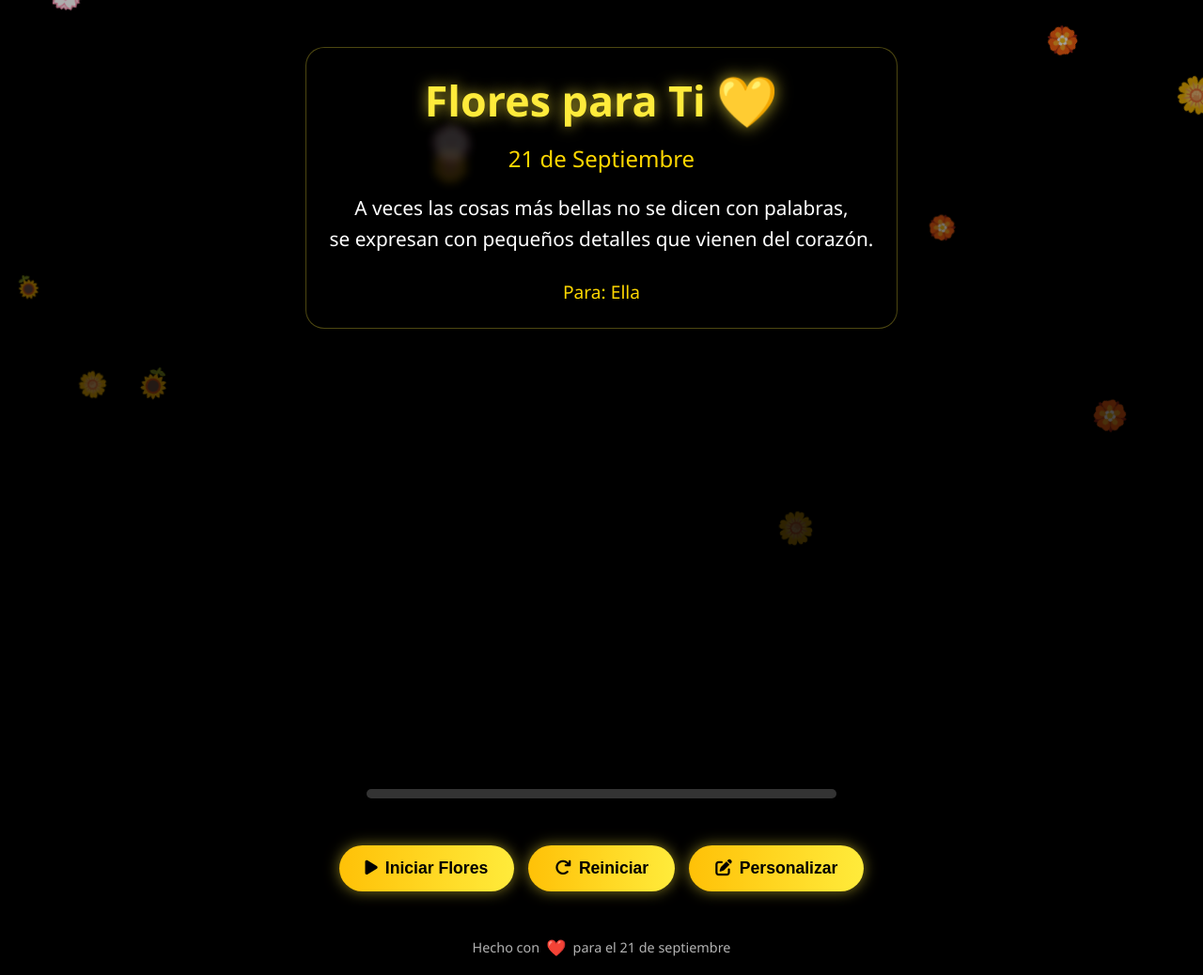
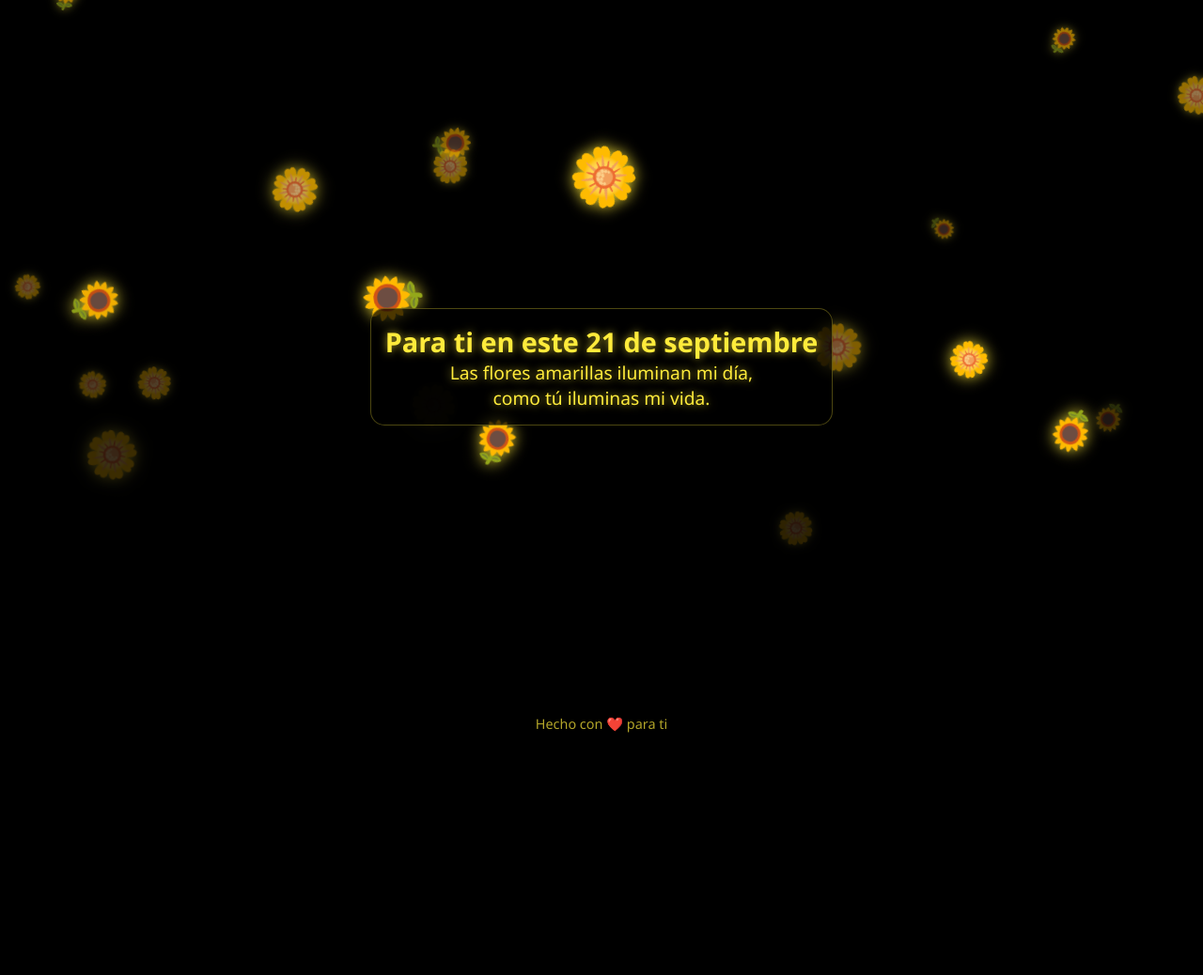
Before and after one commit to daysite/Flores-amarillas, a plain HTML site: page index.html in a window 1280 px wide. Shown: the whole page at 94% size. After the commit the page ends 800 px from the top, so only its background shows below. Drawn offline with Linux system fonts and the light colour scheme.

Commit message:
Update index.html

```diff
--- a/index.html
+++ b/index.html
@@ -3,8 +3,7 @@
 <head>
     <meta charset="UTF-8">
     <meta name="viewport" content="width=device-width, initial-scale=1.0">
-    <title>Flores para Ti - 21 de Septiembre</title>
-    <link rel="stylesheet" href="https://cdnjs.cloudflare.com/ajax/libs/font-awesome/6.4.0/css/all.min.css">
+    <title>Flores Amarillas - 21 de Septiembre</title>
     <style>
         * {
             margin: 0;
@@ -15,69 +14,27 @@
         body {
             background: #000;
             min-height: 100vh;
-            overflow-x: hidden;
+            overflow: hidden;
             font-family: 'Segoe UI', Tahoma, Geneva, Verdana, sans-serif;
-            color: white;
+            color: #FFEB3B;
             display: flex;
             flex-direction: column;
             align-items: center;
+            justify-content: center;
             text-align: center;
             padding: 20px;
-            position: relative;
-        }
-
-        .header {
-            margin: 30px 0;
-            z-index: 20;
-            background: rgba(0, 0, 0, 0.7);
-            padding: 25px;
-            border-radius: 20px;
-            border: 1px solid rgba(255, 235, 59, 0.3);
-            max-width: 90%;
-            backdrop-filter: blur(5px);
-        }
-
-        h1 {
-            font-size: 2.8rem;
-            margin-bottom: 15px;
-            color: #FFEB3B;
-            text-shadow: 0 0 15px rgba(255, 235, 59, 0.7);
-        }
-
-        .date {
-            font-size: 1.5rem;
-            margin-bottom: 20px;
-            color: #FFD700;
         }
 
         .message {
-            font-size: 1.3rem;
-            line-height: 1.6;
-            max-width: 600px;
-            margin: 0 auto 25px;
-            color: #fff;
-        }
-
-        .heart {
-            color: #ff4d4d;
-            display: inline-block;
-            animation: pulse 1.5s infinite;
-            margin: 0 5px;
-        }
-
-        @keyframes pulse {
-            0% { transform: scale(1); }
-            50% { transform: scale(1.2); }
-            100% { transform: scale(1); }
-        }
-
-        .flower-container {
-            position: relative;
-            width: 100%;
-            height: 50vh;
-            max-width: 800px;
-            margin: 20px auto;
+            font-size: 1.2rem;
+            margin-bottom: 20px;
+            max-width: 90%;
+            text-shadow: 0 0 10px rgba(255, 235, 59, 0.7);
             z-index: 10;
+            background: rgba(0, 0, 0, 0.7);
+            padding: 15px;
+            border-radius: 15px;
+            border: 1px solid rgba(255, 235, 59, 0.3);
         }
 
         .flower {
@@ -87,21 +44,12 @@
             transition: all 3s ease-in-out;
             filter: drop-shadow(0 0 8px rgba(255, 235, 59, 0.9));
             z-index: 5;
+            color: #FFEB3B;
         }
 
         .flower.show {
             font-size: 40px;
             opacity: 1;
-        }
-
-        .falling-flowers {
-            position: fixed;
-            top: 0;
-            left: 0;
-            width: 100%;
-            height: 100%;
-            pointer-events: none;
-            z-index: 2;
         }
 
         .falling-flower {
@@ -112,6 +60,7 @@
             opacity: 0.7;
             animation: fall linear forwards;
             z-index: 2;
+            filter: drop-shadow(0 0 5px rgba(255, 235, 59, 0.7));
         }
 
         @keyframes fall {
@@ -121,146 +70,76 @@
             }
         }
 
-        .controls {
-            margin: 30px 0;
+        .footer {
+            position: fixed;
+            bottom: 20px;
+            font-size: 0.9rem;
+            color: rgba(255, 235, 59, 0.7);
             z-index: 20;
-            display: flex;
-            flex-wrap: wrap;
-            justify-content: center;
-            gap: 15px;
+            text-align: center;
+            width: 100%;
         }
 
-        .btn {
-            background: linear-gradient(to right, #FFC107, #FFEB3B);
-            color: #000;
-            border: none;
-            padding: 14px 28px;
-            font-size: 1.1rem;
-            border-radius: 50px;
-            cursor: pointer;
-            font-weight: bold;
-            box-shadow: 0 0 15px rgba(255, 235, 59, 0.5);
-            transition: all 0.3s ease;
-            display: flex;
-            align-items: center;
-            gap: 8px;
-        }
-
-        .btn:hover {
-            transform: translateY(-3px);
-            box-shadow: 0 0 20px rgba(255, 235, 59, 0.7);
-        }
-
-        .progress {
-            width: 100%;
-            max-width: 500px;
-            height: 10px;
-            background: rgba(255, 255, 255, 0.2);
-            border-radius: 10px;
-            margin: 20px 0;
-            overflow: hidden;
-            z-index: 20;
-        }
-
-        .progress-bar {
-            height: 100%;
-            width: 0%;
-            background: linear-gradient(to right, #FFC107, #FFEB3B);
-            border-radius: 10px;
-            transition: width 0.5s ease;
-        }
-
-        .footer {
-            margin-top: 20px;
-            font-size: 0.9rem;
-            color: rgba(255, 255, 255, 0.7);
-            z-index: 20;
+        .heart {
+            color: #ff4d4d;
+            display: inline-block;
         }
 
         @media (max-width: 768px) {
-            h1 {
-                font-size: 2.2rem;
-            }
-
-            .date {
-                font-size: 1.3rem;
-            }
-
             .message {
-                font-size: 1.1rem;
-            }
-
-            .btn {
-                padding: 12px 24px;
                 font-size: 1rem;
             }
-        }
-
-        .for {
-            font-size: 1.2rem;
-            margin-top: 15px;
-            color: #FFD700;
         }
     </style>
 </head>
 <body>
-    <div class="header">
-        <h1>Flores para Ti <span class="heart">💛</span></h1>
-        <div class="date">21 de Septiembre</div>
-        <div class="message">
-            A veces las cosas más bellas no se dicen con palabras,<br>
-            se expresan con pequeños detalles que vienen del corazón.
-        </div>
-        <div class="for">Para: <span id="recipientName">Ella</span></div>
-    </div>
-
-    <div class="flower-container" id="flowerContainer"></div>
-
-    <div class="progress">
-        <div class="progress-bar" id="progressBar"></div>
-    </div>
-
-    <div class="controls">
-        <button class="btn" id="startBtn"><i class="fas fa-play"></i> Iniciar Flores</button>
-        <button class="btn" id="resetBtn"><i class="fas fa-redo"></i> Reiniciar</button>
-        <button class="btn" id="personalizeBtn"><i class="fas fa-edit"></i> Personalizar</button>
+    <div class="message">
+        <h2>Para ti en este 21 de septiembre</h2>
+        <p>Las flores amarillas iluminan mi día,<br>como tú iluminas mi vida.</p>
     </div>
 
     <div class="footer">
-        Hecho con <span class="heart">❤️</span> para el 21 de septiembre
+        Hecho con <span class="heart">❤️</span> para ti
     </div>
-
-    <div class="falling-flowers" id="fallingFlowers"></div>
 
     <script>
         // Configuración
-        const flowers = ['🌼', '🌻', '💮', '🏵️'];
-        const totalFlowers = 50;
+        const flowers = ['🌼', '🌻']; // Solo flores amarillas
+        const totalFlowers = 40;
         let flowersCreated = 0;
         let fallingInterval;
 
-        // Elementos DOM
-        const flowerContainer = document.getElementById('flowerContainer');
-        const progressBar = document.getElementById('progressBar');
-        const startBtn = document.getElementById('startBtn');
-        const resetBtn = document.getElementById('resetBtn');
-        const personalizeBtn = document.getElementById('personalizeBtn');
-        const fallingFlowers = document.getElementById('fallingFlowers');
-        const recipientNameEl = document.getElementById('recipientName');
+        // Crear contenedores
+        const flowerContainer = document.createElement('div');
+        flowerContainer.style.position = 'fixed';
+        flowerContainer.style.top = '0';
+        flowerContainer.style.left = '0';
+        flowerContainer.style.width = '100%';
+        flowerContainer.style.height = '100%';
+        flowerContainer.style.pointerEvents = 'none';
+        document.body.appendChild(flowerContainer);
+
+        const fallingFlowers = document.createElement('div');
+        fallingFlowers.style.position = 'fixed';
+        fallingFlowers.style.top = '0';
+        fallingFlowers.style.left = '0';
+        fallingFlowers.style.width = '100%';
+        fallingFlowers.style.height = '100%';
+        fallingFlowers.style.pointerEvents = 'none';
+        fallingFlowers.style.zIndex = '1';
+        document.body.appendChild(fallingFlowers);
 
         // Función para crear una flor que aparece gradualmente
         function createFlower() {
-            if (flowersCreated >= totalFlowers) return;
-
             const flower = document.createElement('div');
             flower.className = 'flower';
 
-            // Seleccionar un emoji de flor aleatorio
+            // Seleccionar un emoji de flor amarilla
             flower.innerHTML = flowers[Math.floor(Math.random() * flowers.length)];
 
             // Posición aleatoria
-            const posX = Math.random() * 90;
-            const posY = Math.random() * 80;
+            const posX = Math.random() * 85 + 5;
+            const posY = Math.random() * 70 + 15;
 
             flower.style.left = `${posX}%`;
             flower.style.top = `${posY}%`;
@@ -275,20 +154,20 @@
 
             flowerContainer.appendChild(flower);
 
-            // Mostrar la flor gradualmente después de un pequeño retraso
+            // Mostrar la flor gradualmente
             setTimeout(() => {
                 flower.classList.add('show');
             }, 100);
 
-            flowersCreated++;
-
-            // Actualizar barra de progreso
-            progressBar.style.width = `${(flowersCreated / totalFlowers) * 100}%`;
-
-            // Crear más flores hasta alcanzar el total
-            if (flowersCreated < totalFlowers) {
-                setTimeout(createFlower, 300);
-            }
+            // Ocultar y eliminar la flor después de un tiempo
+            setTimeout(() => {
+                flower.classList.remove('show');
+                setTimeout(() => {
+                    if (flower.parentNode) {
+                        flower.remove();
+                    }
+                }, 3000);
+            }, 15000);
         }
 
         // Función para crear flores que caen
@@ -313,7 +192,9 @@
 
             // Eliminar la flor después de que termine la animación
             setTimeout(() => {
-                fallingFlower.remove();
+                if (fallingFlower.parentNode) {
+                    fallingFlower.remove();
+                }
             }, duration * 1000);
         }
 
@@ -330,59 +211,40 @@
             fallingInterval = setInterval(createFallingFlower, 800);
         }
 
-        // Detener la lluvia de flores
-        function stopFallingFlowers() {
-            clearInterval(fallingInterval);
+        // Iniciar flores que aparecen gradualmente
+        function startFlowers() {
+            // Crear flores iniciales
+            for (let i = 0; i < totalFlowers; i++) {
+                setTimeout(() => {
+                    createFlower();
+                }, i * 500);
+            }
+
+            // Regenerar flores continuamente
+            setInterval(() => {
+                // Contar flores actuales
+                const currentFlowers = flowerContainer.childElementCount;
+
+                // Crear nuevas flores si es necesario
+                if (currentFlowers < totalFlowers) {
+                    for (let i = 0; i < (totalFlowers - currentFlowers); i++) {
+                        setTimeout(() => {
+                            createFlower();
+                        }, i * 500);
+                    }
+                }
+            }, 5000);
         }
 
-        // Reiniciar la animación
-        function resetAnimation() {
-            // Detener flores que caen
-            stopFallingFlowers();
+        // Iniciar todas las animaciones
+        startFlowers();
+        startFallingFlowers();
 
-            // Eliminar todas las flores
-            while (flowerContainer.firstChild) {
-                flowerContainer.removeChild(flowerContainer.firstChild);
-            }
-
-            while (fallingFlowers.firstChild) {
-                fallingFlowers.removeChild(fallingFlowers.firstChild);
-            }
-
-            // Reiniciar contadores
-            flowersCreated = 0;
-            progressBar.style.width = '0%';
-
-            // Ocultar botón de reinicio y mostrar botón de inicio
-            startBtn.style.display = 'flex';
+        // Ajustar para dispositivos móviles
+        if (/Android|webOS|iPhone|iPad|iPod|BlackBerry|IEMobile|Opera Mini/i.test(navigator.userAgent)) {
+            document.querySelector('.message').style.fontSize = '1rem';
+            document.querySelector('.message h2').style.fontSize = '1.4rem';
         }
-
-        // Personalizar la dedicatoria
-        function personalize() {
-            const name = prompt('¿Cómo se llama ella?', 'Ella');
-            if (name) {
-                recipientNameEl.textContent = name;
-
-                const message = prompt('Escribe un mensaje personalizado:', 'A veces las cosas más bellas no se dicen con palabras, se expresan con pequeños detalles que vienen del corazón.');
-                if (message) {
-                    document.querySelector('.message').textContent = message;
-                }
-            }
-        }
-
-        // Event Listeners
-        startBtn.addEventListener('click', () => {
-            createFlower();
-            startFallingFlowers();
-            startBtn.style.display = 'none';
-        });
-
-        resetBtn.addEventListener('click', resetAnimation);
-
-        personalizeBtn.addEventListener('click', personalize);
-
-        // Iniciar la lluvia de flores al cargar la página
-        startFallingFlowers();
     </script>
 </body>
 </html>
```
